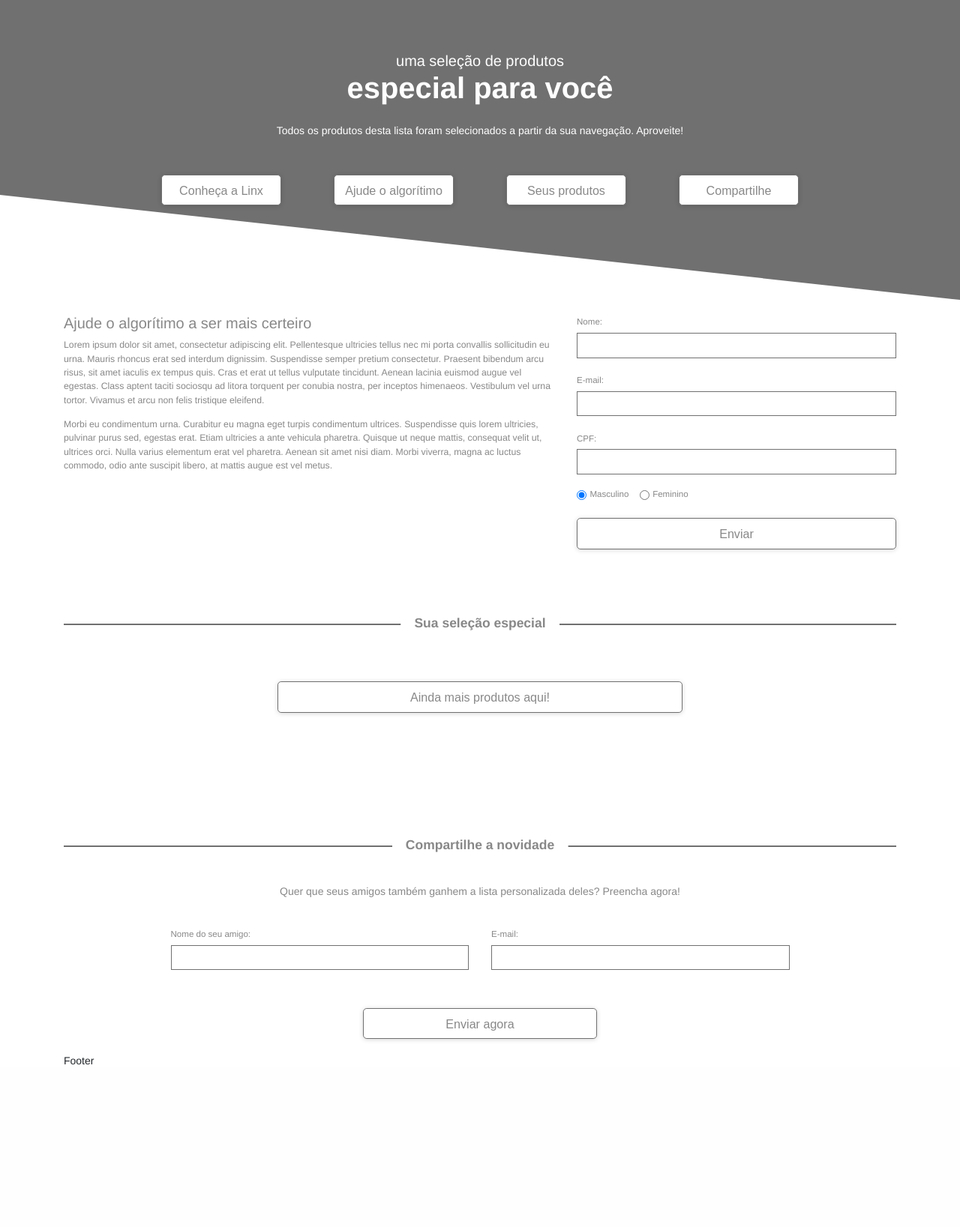
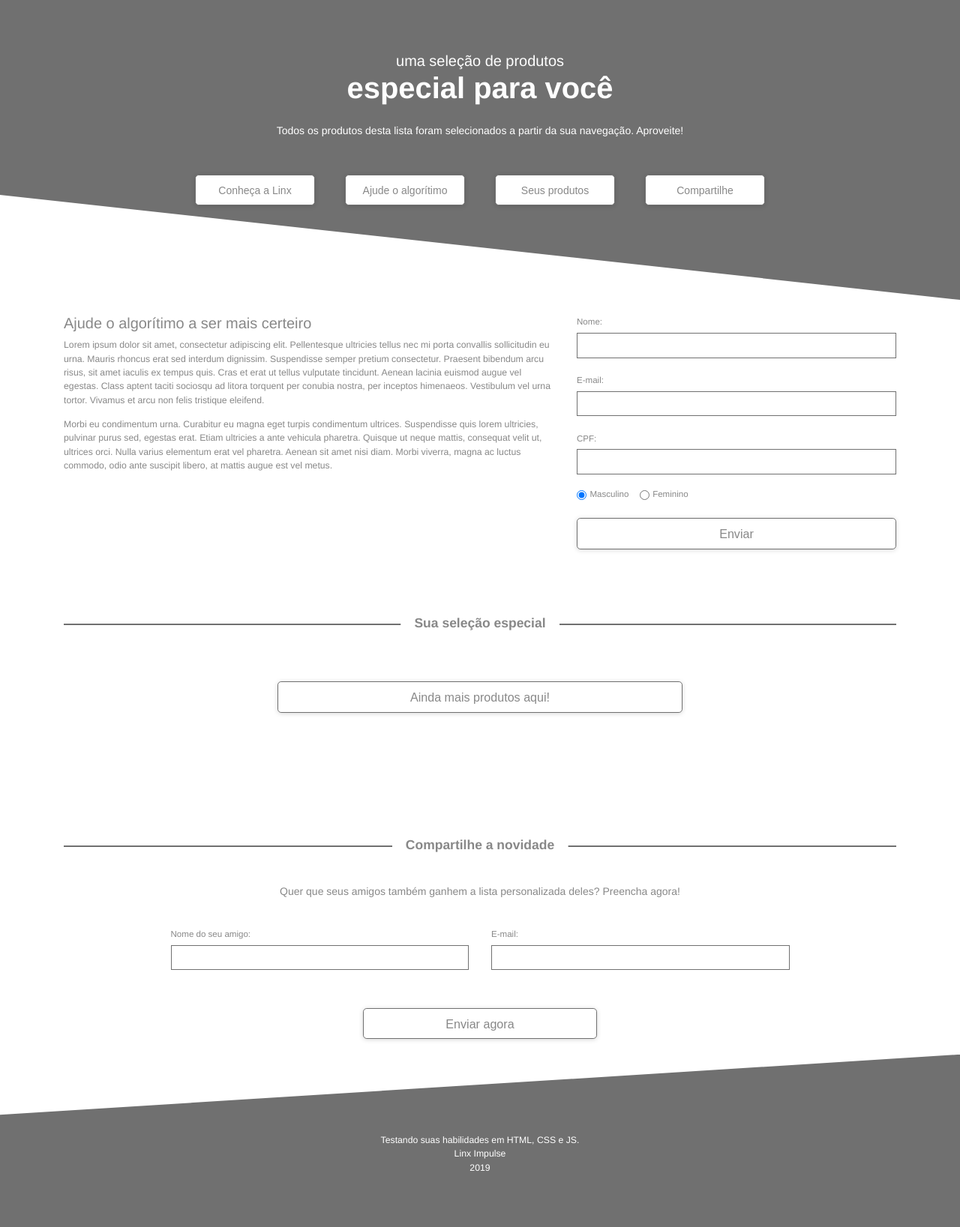
Before and after one commit to aarsilva/teste-linx, a PHP site: page / in a window 1280 px wide. Shown: the whole page at 75% size. Before the commit the page ends 1421 px from the top, so only its background shows below. Run offline with PHP 8.4, Linux system fonts and the light colour scheme.

Commit message:
Footer content and style

```diff
--- /dev/null
+++ b/css/footer.css
@@ -0,0 +1,50 @@
+/**
+ * Test Project - Linx
+ * Footer Section Style
+ */
+
+/* Footer Basic Styles */
+footer {
+  position: relative;
+  width: 100vw;
+  height: auto;
+  padding: 5rem 0;
+}
+
+footer .background {
+  position: absolute;
+  width: 100vw;
+  height: 100%;
+
+  bottom: 0;
+  z-index: 0;
+
+  background-color: #707070;
+  clip-path: polygon(0 35%, 100% 0, 100% 100%, 0 100%);
+}
+
+footer .container {
+  position: relative;
+  z-index: 1;
+
+  color: #fff;
+  text-align: center;
+}
+
+.footer-text {
+  font-size: 0.875rem;
+  line-height: 1.5;
+
+  margin-bottom: 0;
+}
+
+/* Responsive Footer Style */
+@media only screen and (min-width: 992px) {
+  footer {
+    padding: 7.5rem 0 5em;
+  }
+
+  footer .background {
+    clip-path: polygon(0 35%, 100% 0, 100% 100%, 0 100%);
+  }
+}
--- a/css/global.css
+++ b/css/global.css
@@ -33,6 +33,7 @@ body {
   text-align: left;
   background-color: #fff;
 
+  overflow-x: hidden;
   overflow-y: auto;
 }
 
--- a/css/header.css
+++ b/css/header.css
@@ -9,13 +9,23 @@ header {
   width: 100vw;
   height: auto;
   padding: 5rem 0;
+}
 
-  background: #707070 0% 0% no-repeat padding-box;
+header .background {
+  position: absolute;
+  width: 100vw;
+  height: 100%;
+
+  top: 0;
+  z-index: 0;
+
+  background-color: #707070;
   clip-path: polygon(0 0, 100% 0, 100% 100%, 0 65%);
 }
 
 header .container {
   position: relative;
+  z-index: 1;
 
   color: #fff;
   text-align: center;
@@ -40,12 +50,20 @@ header .header-text {
   font-weight: normal;
 }
 
+header button {
+  min-width: 160px;
+
+  font-size: 1rem;
+  line-height: 1.15;
+}
+
 /* Responsive Header Style */
 @media only screen and (min-width: 992px) {
   header {
     min-height: 400px;
+  }
 
-    background-color: #707070;
+  header .background {
     clip-path: polygon(0 0, 100% 0, 100% 100%, 0 65%);
   }
 
@@ -54,6 +72,6 @@ header .header-text {
   }
 
   header button {
-    margin: 0 20px;
+    margin: 0 5px;
   }
 }
--- a/index.html
+++ b/index.html
@@ -8,6 +8,7 @@
   <link rel="stylesheet" href="./css/global.css" />
   <link rel="stylesheet" href="./css/header.css" />
   <link rel="stylesheet" href="./css/main.css" />
+  <link rel="stylesheet" href="./css/footer.css" />
 
   <title>Projeto Teste - Linx</title>
 </head>
@@ -39,6 +40,7 @@
         </div>
       </div>
     </div>
+    <div class="background"></div>
   </header>
   <main>
     <section>
@@ -181,8 +183,17 @@
 
   <footer>
     <div class="container">
-      Footer
+      <p class="footer-text">
+        Testando suas habilidades em HTML, CSS e JS.
+      </p>
+      <p class="footer-text">
+        Linx Impulse
+      </p>
+      <p class="footer-text">
+        2019
+      </p>
     </div>
+    <div class="background"></div>
   </footer>
 
   <script type = "text/javascript" src="./scripts/base.js" ></script>
```
